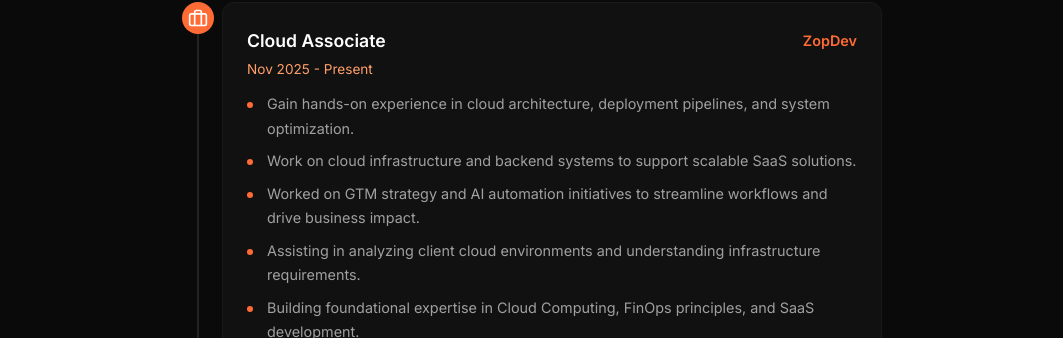
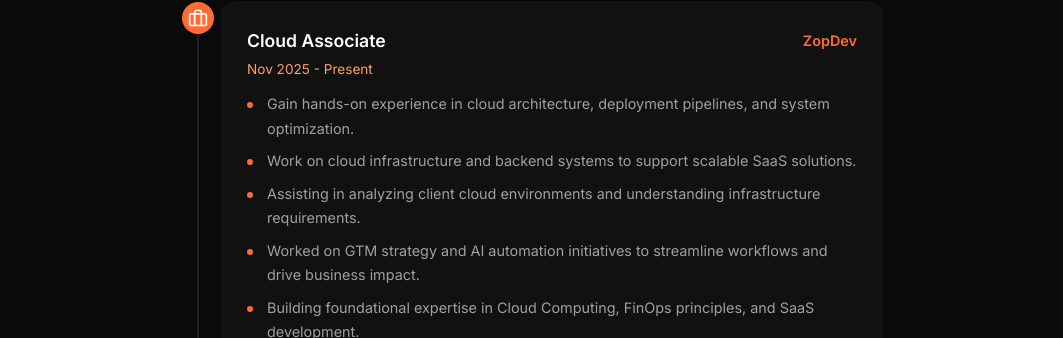
Before and after one commit to muskanbandta23/muskan-portfolio, a React (Vite) app: page / in a window 1280 px wide. Shown: the part 1825-2163 px from the top of the page, without its empty margins (108-1171 px from the left). Built offline with nearby package versions, Linux system fonts and the light colour scheme.

Commit message:
Place GTM/AI automation bullet at 3rd position
Co-Authored-By: Claude Opus 4.7 (1M context) <noreply@anthropic.com>

```diff
--- a/src/components/Experience.jsx
+++ b/src/components/Experience.jsx
@@ -19,8 +19,8 @@ const Experience = () => {
               <ul className="timeline-list">
                 <li>Gain hands-on experience in cloud architecture, deployment pipelines, and system optimization.</li>
                 <li>Work on cloud infrastructure and backend systems to support scalable SaaS solutions.</li>
+                <li>Assisting in analyzing client cloud environments and understanding infrastructure requirements.</li>
                 <li>Worked on GTM strategy and AI automation initiatives to streamline workflows and drive business impact.</li>
-                <li>Assisting in analyzing client cloud environments and understanding infrastructure requirements.</li>
                 <li>Building foundational expertise in Cloud Computing, FinOps principles, and SaaS development.</li>
                 <li>Contribute to scalable, cost-aware solutions for real-world business use cases.</li>
                 <li>Researching cloud technologies, infrastructure trends, and cost-optimization strategies to support solution design and client recommendations.</li>
```
